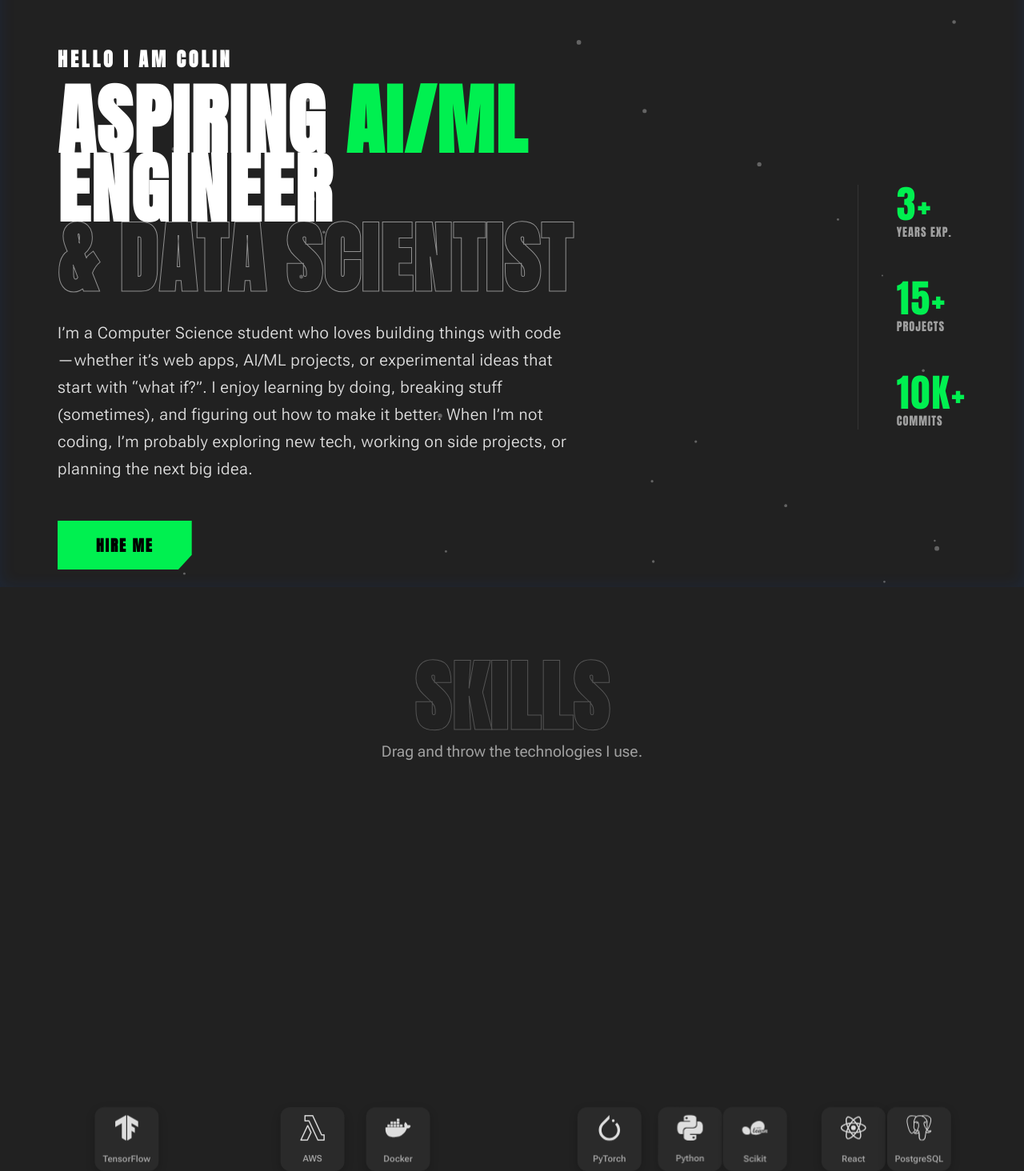
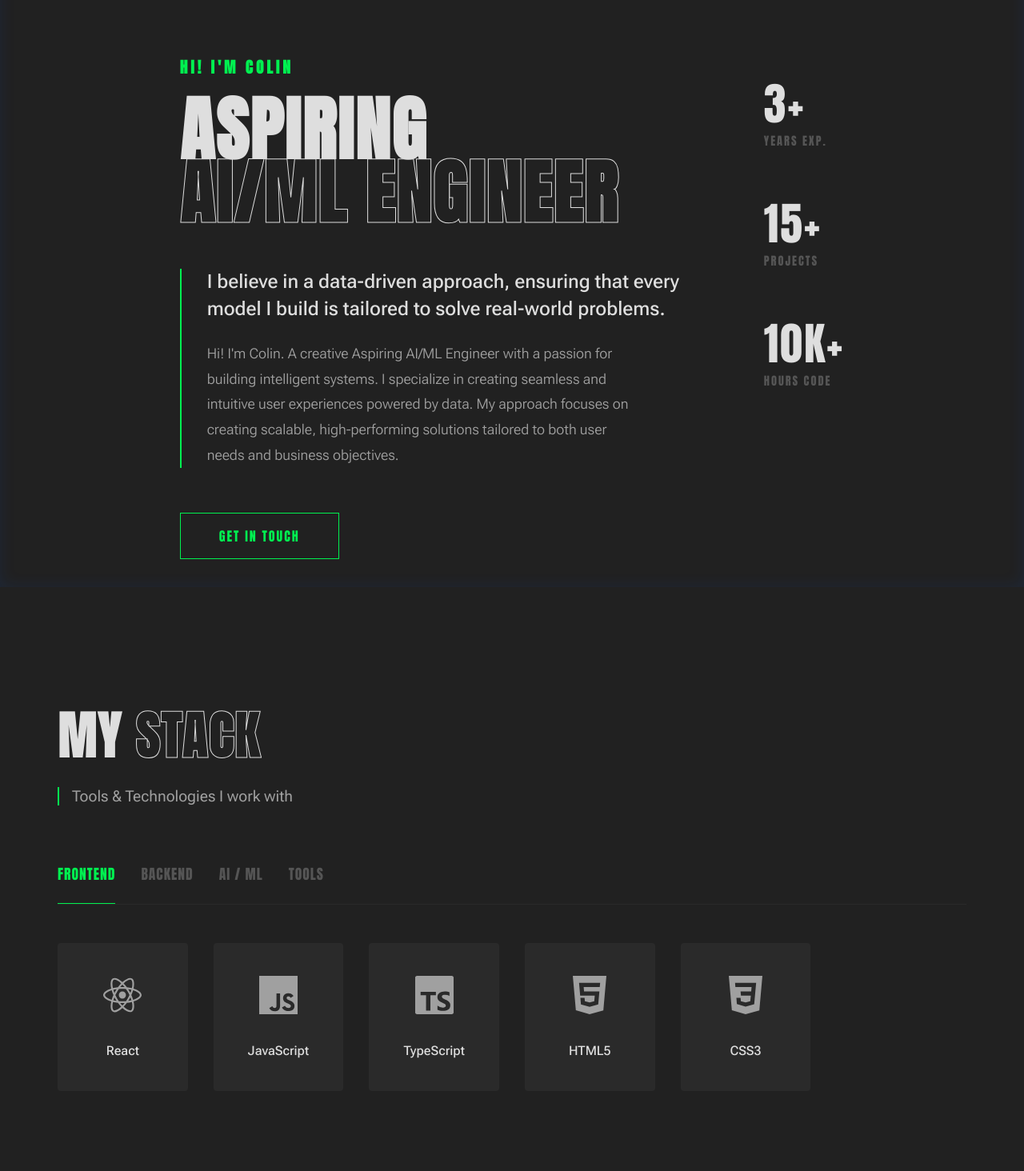
Before and after one commit to colinrozario/portfolio, a React (Vite) app: page / in a window 1280 px wide. Shown: the part 66-1530 px from the top of the page at 80% size. Built offline with nearby package versions, Linux system fonts and the light colour scheme.

Commit message:
feat: implement Hero and About sections, including technology stack and custom cursor.

```diff
--- a/src/components/About.jsx
+++ b/src/components/About.jsx
@@ -1,122 +1,67 @@
-import React, { useEffect, useRef, useState } from 'react';
-import Matter from 'matter-js';
+import React, { useState } from 'react';
 import {
     SiPython, SiTensorflow, SiPytorch, SiScikitlearn,
-    SiReact, SiDocker, SiAwslambda, SiPostgresql
+    SiReact, SiDocker, SiAwslambda, SiPostgresql,
+    SiJavascript, SiTypescript, SiHtml5, SiCss3,
+    SiNodedotjs, SiGit, SiMongodb, SiFastapi
 } from 'react-icons/si';
 import '../styles/About.css';
 
-const skills = [
-    { name: 'Python', category: 'AI/ML', icon: <SiPython /> },
-    { name: 'TensorFlow', category: 'AI/ML', icon: <SiTensorflow /> },
-    { name: 'PyTorch', category: 'AI/ML', icon: <SiPytorch /> },
-    { name: 'Scikit', category: 'AI/ML', icon: <SiScikitlearn /> },
-    { name: 'React', category: 'DEV', icon: <SiReact /> },
-    { name: 'PostgreSQL', category: 'DEV', icon: <SiPostgresql /> },
-    { name: 'Docker', category: 'DEV', icon: <SiDocker /> },
-    { name: 'AWS', category: 'DEV', icon: <SiAwslambda /> },
-];
+const stackData = {
+    "Frontend": [
+        { name: 'React', icon: <SiReact /> },
+        { name: 'JavaScript', icon: <SiJavascript /> },
+        { name: 'TypeScript', icon: <SiTypescript /> },
+        { name: 'HTML5', icon: <SiHtml5 /> },
+        { name: 'CSS3', icon: <SiCss3 /> },
+    ],
+    "Backend": [
+        { name: 'Python', icon: <SiPython /> },
+        { name: 'Node.js', icon: <SiNodedotjs /> },
+        { name: 'FastAPI', icon: <SiFastapi /> },
+        { name: 'PostgreSQL', icon: <SiPostgresql /> },
+        { name: 'MongoDB', icon: <SiMongodb /> },
+    ],
+    "AI / ML": [
+        { name: 'TensorFlow', icon: <SiTensorflow /> },
+        { name: 'PyTorch', icon: <SiPytorch /> },
+        { name: 'Scikit-Learn', icon: <SiScikitlearn /> },
+    ],
+    "Tools": [
+        { name: 'Docker', icon: <SiDocker /> },
+        { name: 'AWS', icon: <SiAwslambda /> },
+        { name: 'Git', icon: <SiGit /> },
+    ]
+};
 
 const About = () => {
-    const sceneRef = useRef(null);
-    const engineRef = useRef(null);
-    const renderRef = useRef(null);
-    const itemsRef = useRef([]);
-
-    useEffect(() => {
-        // Physics setup
-        const Engine = Matter.Engine;
-        const Render = Matter.Render;
-        const World = Matter.World;
-        const Bodies = Matter.Bodies;
-        const Mouse = Matter.Mouse;
-        const MouseConstraint = Matter.MouseConstraint;
-
-        const engine = Engine.create();
-        engineRef.current = engine;
-
-        const container = sceneRef.current;
-        const width = container.clientWidth;
-        const height = container.clientHeight;
-
-        // Create bodies for each skill
-        const bodies = skills.map((skill, index) => {
-            const x = Math.random() * (width - 100) + 50;
-            const y = -Math.random() * 500 - 100; // Start above viewport
-
-            return Bodies.rectangle(x, y, 80, 80, { // Approximate card size
-                restitution: 0.5,
-                friction: 0.1,
-                render: { opacity: 0 } // Invisible physics body
-            });
-        });
-
-        // Add walls
-        const ground = Bodies.rectangle(width / 2, height + 50, width, 100, { isStatic: true, render: { opacity: 0 } });
-        const leftWall = Bodies.rectangle(-50, height / 2, 100, height * 2, { isStatic: true, render: { opacity: 0 } });
-        const rightWall = Bodies.rectangle(width + 50, height / 2, 100, height * 2, { isStatic: true, render: { opacity: 0 } });
-
-        World.add(engine.world, [...bodies, ground, leftWall, rightWall]);
-
-        // Mouse control
-        const mouse = Mouse.create(container);
-        const mouseConstraint = MouseConstraint.create(engine, {
-            mouse: mouse,
-            constraint: {
-                stiffness: 0.2,
-                render: { visible: false }
-            }
-        });
-        // Scroll fix for mouse interaction
-        mouseConstraint.mouse.element.removeEventListener("mousewheel", mouseConstraint.mouse.mousewheel);
-        mouseConstraint.mouse.element.removeEventListener("DOMMouseScroll", mouseConstraint.mouse.mousewheel);
-
-        World.add(engine.world, mouseConstraint);
-
-        // Run the engine
-        Matter.Runner.run(engine);
-
-        // Sync loop
-        let animationId;
-        const update = () => {
-            bodies.forEach((body, index) => {
-                const item = itemsRef.current[index];
-                if (item) {
-                    const { x, y } = body.position;
-                    const angle = body.angle;
-                    item.style.transform = `translate(${x - 40}px, ${y - 40}px) rotate(${angle}rad)`; // -40 for center offset (half of 80 width)
-                }
-            });
-            animationId = requestAnimationFrame(update);
-        };
-        update();
-
-        // Cleanup
-        return () => {
-            cancelAnimationFrame(animationId);
-            Matter.Engine.clear(engine);
-            Matter.World.clear(engine.world);
-        };
-    }, []);
+    const [activeTab, setActiveTab] = useState("Frontend");
 
     return (
         <section id="stack" className="stack-section">
-            <div className="container" style={{ position: 'relative', height: '100%' }}>
-                <div className="stack-header-static">
-                    <h2 className="stack-title font-display text-outline">Skills</h2>
-                    <p className="stack-desc">Drag and throw the technologies I use.</p>
+            <div className="container">
+                <div className="stack-header">
+                    <h2 className="section-title font-display">MY <span className="text-outline">STACK</span></h2>
+                    <p className="section-desc">Tools & Technologies I work with</p>
                 </div>
 
-                <div ref={sceneRef} className="physics-container">
-                    {skills.map((skill, index) => (
-                        <div
-                            key={index}
-                            ref={el => itemsRef.current[index] = el}
-                            className="physics-item tool-card"
-                            style={{ position: 'absolute', left: 0, top: 0, width: '80px', height: '80px' }} // Initial positioning
+                <div className="stack-tabs">
+                    {Object.keys(stackData).map(category => (
+                        <button
+                            key={category}
+                            className={`tab-btn ${activeTab === category ? 'active' : ''}`}
+                            onClick={() => setActiveTab(category)}
                         >
-                            <div className="tool-icon" style={{ fontSize: '2rem' }}>{skill.icon}</div>
-                            <span className="tool-name" style={{ fontSize: '0.7rem' }}>{skill.name}</span>
+                            {category}
+                        </button>
+                    ))}
+                </div>
+
+                <div className="stack-grid">
+                    {stackData[activeTab].map((tool, index) => (
+                        <div key={index} className="tool-card fadeIn">
+                            <div className="tool-icon">{tool.icon}</div>
+                            <span className="tool-name">{tool.name}</span>
                         </div>
                     ))}
                 </div>
--- a/src/components/Hero.jsx
+++ b/src/components/Hero.jsx
@@ -2,37 +2,29 @@ import React from 'react';
 import '../styles/Hero.css';
 
 const Hero = () => {
-    const [offset, setOffset] = React.useState(0);
-
-    React.useEffect(() => {
-        const handleScroll = () => {
-            setOffset(window.scrollY);
-        };
-        window.addEventListener('scroll', handleScroll);
-        return () => window.removeEventListener('scroll', handleScroll);
-    }, []);
-
-    // Parallax: Title moves faster than scroll (negative translateY relative to flow)
-    // "shifted upwards... faster than the scroll" -> visual position moves UP faster.
-    const titleStyle = {
-        transform: `translateY(${offset * -0.2}px)`
-    };
-
     return (
         <section id="hero" className="hero-section">
             <div className="container hero-container">
                 <div className="hero-grid">
-                    <div className="hero-main">
-                        <h2 className="greeting font-display">HELLO I AM COLIN</h2>
-                        <h1 className="title font-display" style={titleStyle}>
-                            ASPIRING <span className="text-accent">AI/ML</span> ENGINEER
-                            <br />
-                            <span className="title-outline">& DATA SCIENTIST</span>
+                    <div className="hero-content">
+                        <h2 className="greeting font-display">HI! I'M COLIN</h2>
+                        <h1 className="title font-display">
+                            ASPIRING <br />
+                            <span className="text-outline">AI/ML ENGINEER</span>
                         </h1>
-                        <p className="description font-body">
-                            I’m a Computer Science student who loves building things with code—whether it’s web apps, AI/ML projects, or experimental ideas that start with “what if?”. I enjoy learning by doing, breaking stuff (sometimes), and figuring out how to make it better. When I’m not coding, I’m probably exploring new tech, working on side projects, or planning the next big idea.
-                        </p>
-                        <a href="#contact" className="hire-btn font-display">HIRE ME</a>
+
+                        <div className="bio-container">
+                            <h3 className="bio-title font-body">
+                                I believe in a data-driven approach, ensuring that every model I build is tailored to solve real-world problems.
+                            </h3>
+                            <p className="description font-body">
+                                Hi! I'm Colin. A creative Aspiring AI/ML Engineer with a passion for building intelligent systems.
+                                I specialize in creating seamless and intuitive user experiences powered by data.
+                                My approach focuses on creating scalable, high-performing solutions tailored to both user needs and business objectives.
+                            </p>
+                        </div>
+
+                        <a href="#contact" className="hire-btn font-display">GET IN TOUCH</a>
                     </div>
 
                     <div className="hero-stats font-display">
@@ -46,7 +38,7 @@ const Hero = () => {
                         </div>
                         <div className="stat-item">
                             <span className="stat-num text-accent">10K+</span>
-                            <span className="stat-label">Commits</span>
+                            <span className="stat-label">Hours Code</span>
                         </div>
                     </div>
                 </div>
--- a/src/styles/About.css
+++ b/src/styles/About.css
@@ -1,78 +1,129 @@
 .stack-section {
-    position: relative;
-    padding: 5rem 0;
+    padding: 8rem 0;
+    min-height: 80vh;
     background: var(--bg-primary);
-    overflow: hidden;
-    height: 100vh;
-    /* Full viewport height for physics playground */
 }
 
-.stack-header-static {
-    text-align: center;
-    margin-bottom: 2rem;
-    z-index: 10;
-    position: relative;
-    pointer-events: none;
-    /* Let clicks pass through to physics items if they overlap */
+.stack-header {
+    margin-bottom: 4rem;
 }
 
-.stack-title {
-    font-size: 6rem;
-    line-height: 1;
-    margin-bottom: 0.5rem;
+.section-title {
+    font-size: 4rem;
+    margin-bottom: 1rem;
+    color: var(--text-primary);
 }
 
-.stack-desc {
+.section-desc {
     color: var(--text-secondary);
     font-size: 1.2rem;
+    border-left: 2px solid var(--accent-green);
+    padding-left: 1rem;
 }
 
-.physics-container {
-    width: 100%;
-    height: 100%;
-    /* Fill the section */
-    position: absolute;
-    top: 0;
-    left: 0;
-    z-index: 1;
+.stack-tabs {
+    display: flex;
+    gap: 2rem;
+    margin-bottom: 3rem;
+    border-bottom: 1px solid var(--bg-secondary);
+    padding-bottom: 1rem;
+    overflow-x: auto;
 }
 
-.physics-item {
+.tab-btn {
+    font-size: 1.1rem;
+    color: var(--text-dim);
+    padding: 0.5rem 0;
+    position: relative;
+    transition: all 0.3s;
+    font-family: var(--font-display);
+    letter-spacing: 1px;
+    text-transform: uppercase;
+}
+
+.tab-btn:hover {
+    color: var(--text-primary);
+}
+
+.tab-btn.active {
+    color: var(--accent-green);
+}
+
+.tab-btn.active::after {
+    content: '';
+    position: absolute;
+    bottom: -17px;
+    /* Align with border-bottom of stack-tabs */
+    left: 0;
+    width: 100%;
+    height: 2px;
+    background: var(--accent-green);
+}
+
+.stack-grid {
+    display: grid;
+    grid-template-columns: repeat(auto-fill, minmax(150px, 1fr));
+    gap: 2rem;
+}
+
+.tool-card {
     background: var(--bg-secondary);
-    border-radius: 12px;
+    padding: 2.5rem;
     display: flex;
     flex-direction: column;
     align-items: center;
-    justify-content: center;
-    gap: 0.5rem;
-    box-shadow: 0 4px 12px rgba(0, 0, 0, 0.2);
-    cursor: grab;
-    user-select: none;
-    will-change: transform;
+    gap: 1.5rem;
+    border-radius: 4px;
+    transition: all 0.3s ease;
+    border: 1px solid transparent;
 }
 
-.physics-item:active {
-    cursor: grabbing;
-    background: #333;
-    border: 1px solid var(--accent-green);
+.tool-card:hover {
+    transform: translateY(-5px);
+    border-color: var(--accent-green);
+    background: #2e2e2e;
 }
 
 .tool-icon {
-    color: var(--text-primary);
+    font-size: 3rem;
+    color: var(--text-secondary);
     transition: color 0.3s;
 }
 
-.physics-item:hover .tool-icon {
+.tool-card:hover .tool-icon {
     color: var(--accent-green);
 }
 
 .tool-name {
-    font-weight: 600;
-    color: var(--text-secondary);
+    font-weight: 500;
+    color: var(--text-primary);
+    font-size: 1rem;
 }
 
-@media (max-width: 768px) {
-    .stack-title {
-        font-size: 4rem;
+/* Simple fade in animation for tab switching */
+.fadeIn {
+    animation: fadeIn 0.5s ease;
+}
+
+@keyframes fadeIn {
+    from {
+        opacity: 0;
+        transform: translateY(10px);
+    }
+
+    to {
+        opacity: 1;
+        transform: translateY(0);
     }
 }
+
+@media (max-width: 600px) {
+    .section-title {
+        font-size: 3rem;
+    }
+
+    .stack-grid {
+        grid-template-columns: repeat(2, 1fr);
+        gap: 1rem;
+    }
+}
--- a/src/styles/Cursor.css
+++ b/src/styles/Cursor.css
@@ -1,58 +1,62 @@
 .cursor-dot,
-.cursor-trailer {
+.cursor-ring {
     position: fixed;
     top: 0;
     left: 0;
-    transform: translate3d(-100px, -100px, 0);
+    pointer-events: none;
+    z-index: 10000;
+    mix-blend-mode: difference;
+    border-radius: 50%;
+    transform: translate(-100px, -100px);
     /* Hide initially */
-    pointer-events: none;
-    z-index: 9999;
-    border-radius: 50%;
-    mix-blend-mode: difference;
 }
 
+/* The solid inner dot */
 .cursor-dot {
     width: 8px;
     height: 8px;
     background-color: white;
     margin-left: -4px;
-    /* Center */
     margin-top: -4px;
+    transition: transform 0s;
+    /* No lag for the dot */
 }
 
-.cursor-trailer {
+/* The outer ring */
+.cursor-ring {
     width: 40px;
     height: 40px;
     border: 1px solid white;
     margin-left: -20px;
-    /* Center */
     margin-top: -20px;
-    transition: width 0.3s, height 0.3s, background-color 0.3s;
     background-color: transparent;
+    transition: width 0.3s, height 0.3s, background-color 0.3s, border-color 0.3s;
 }
 
-.cursor-trailer.hovering {
-    width: 60px;
-    height: 60px;
-    background-color: rgba(255, 255, 255, 0.1);
-    margin-left: -30px;
-    margin-top: -30px;
+/* Hover State */
+.cursor-ring.hovering {
+    width: 64px;
+    height: 64px;
+    margin-left: -32px;
+    margin-top: -32px;
+    background-color: rgba(255, 255, 255, 0.2);
+    border-color: transparent;
     backdrop-filter: blur(2px);
-    border-color: transparent;
 }
 
 /* Hide default cursor globally */
 body,
 a,
-button {
+button,
+.clickable {
     cursor: none !important;
 }
 
-/* Ensure mobile doesn't have custom cursor issues */
+/* Mobile check */
 @media (hover: none) and (pointer: coarse) {
 
     .cursor-dot,
-    .cursor-trailer {
+    .cursor-ring {
         display: none;
     }
 
--- a/src/styles/Hero.css
+++ b/src/styles/Hero.css
@@ -3,116 +3,142 @@
     display: flex;
     align-items: center;
     position: relative;
-    overflow: hidden;
     padding-top: var(--header-height);
+    background-color: var(--bg-primary);
 }
 
 .hero-grid {
     display: grid;
     grid-template-columns: 1fr auto;
-    gap: 4rem;
-    align-items: center;
+    gap: 6rem;
+    align-items: flex-start;
+    /* Align to top for better text flow */
+}
+
+.hero-content {
+    display: flex;
+    flex-direction: column;
+    gap: 1.5rem;
 }
 
 .greeting {
-    font-size: 1.5rem;
+    font-size: 1.2rem;
     letter-spacing: 4px;
-    color: white;
-    margin-bottom: 1rem;
+    color: var(--accent-green);
+    margin-bottom: 0px;
 }
 
 .title {
-    font-size: 6rem;
-    /* Huge font size */
+    font-size: 5.5rem;
     line-height: 0.9;
+    color: var(--text-primary);
     margin-bottom: 2rem;
-    color: white;
 }
 
-.title-outline {
-    -webkit-text-stroke: 1px white;
+.text-outline {
+    -webkit-text-stroke: 1px var(--text-primary);
     color: transparent;
-    opacity: 0.5;
+    transition: all 0.3s ease;
+}
+
+.text-outline:hover {
+    color: var(--accent-green);
+    -webkit-text-stroke: 1px var(--accent-green);
+}
+
+.bio-container {
+    padding-left: 2rem;
+    border-left: 2px solid var(--accent-green);
+    margin-bottom: 2rem;
+}
+
+.bio-title {
+    font-size: 1.5rem;
+    font-weight: 500;
+    color: var(--text-primary);
+    margin-bottom: 1.5rem;
+    line-height: 1.4;
+    max-width: 600px;
 }
 
 .description {
-    max-width: 650px;
-    color: #e0e0e0;
-    /* Brighter/Crisper white for readability */
-    font-size: 1.25rem;
-    /* Slightly larger */
-    margin-bottom: 3rem;
-    line-height: 1.7;
-    text-align: left;
-    /* Usually left aligned is cleaner for reading than justify */
+    max-width: 550px;
+    color: var(--text-secondary);
+    font-size: 1.1rem;
+    line-height: 1.8;
     font-weight: 300;
-    /* Cleaner weight */
-    letter-spacing: 0.5px;
 }
 
 .hire-btn {
-    display: inline-block;
+    align-self: flex-start;
     padding: 1rem 3rem;
-    background: var(--accent-green);
-    color: black;
-    font-weight: 700;
-    font-size: 1.2rem;
+    border: 1px solid var(--accent-green);
+    color: var(--accent-green);
+    font-size: 1rem;
     letter-spacing: 2px;
     transition: all 0.3s ease;
-    clip-path: polygon(0 0, 100% 0, 100% 70%, 90% 100%, 0 100%);
+    text-transform: uppercase;
 }
 
 .hire-btn:hover {
-    transform: translateY(-5px);
-    box-shadow: 0 10px 30px var(--accent-glow);
+    background: var(--accent-green);
+    color: black;
+    box-shadow: 0 0 20px var(--accent-glow);
 }
 
 .hero-stats {
     display: flex;
     flex-direction: column;
-    gap: 3rem;
-    border-left: 1px solid #333;
-    padding-left: 3rem;
+    gap: 4rem;
+    margin-top: 2rem;
 }
 
 .stat-item {
     display: flex;
     flex-direction: column;
+    align-items: flex-start;
 }
 
 .stat-num {
-    font-size: 3rem;
+    font-size: 3.5rem;
     line-height: 1;
+    color: var(--text-primary);
+    margin-bottom: 0.5rem;
 }
 
 .stat-label {
     font-size: 0.9rem;
-    color: var(--text-secondary);
-    letter-spacing: 1px;
+    color: var(--text-dim);
+    text-transform: uppercase;
+    letter-spacing: 2px;
 }
 
 @media (max-width: 968px) {
     .hero-grid {
         grid-template-columns: 1fr;
+        gap: 4rem;
     }
 
     .hero-stats {
         flex-direction: row;
-        border-left: none;
-        border-top: 1px solid #333;
-        padding-left: 0;
+        justify-content: space-between;
+        margin-top: 0;
+        border-top: 1px solid var(--bg-secondary);
         padding-top: 2rem;
-        justify-content: space-between;
+    }
+
+    .title {
+        font-size: 4rem;
     }
 }
 
-@media (max-width: 768px) {
+@media (max-width: 600px) {
     .title {
-        font-size: 3.5rem;
+        font-size: 3rem;
     }
 
     .hero-stats {
-        flex-wrap: wrap;
-        gap: 1.5rem;
+        flex-direction: column;
+        gap: 2rem;
     }
 }
```
Also changed, not shown: src/components/Cursor.jsx (+42 -41 lines).
